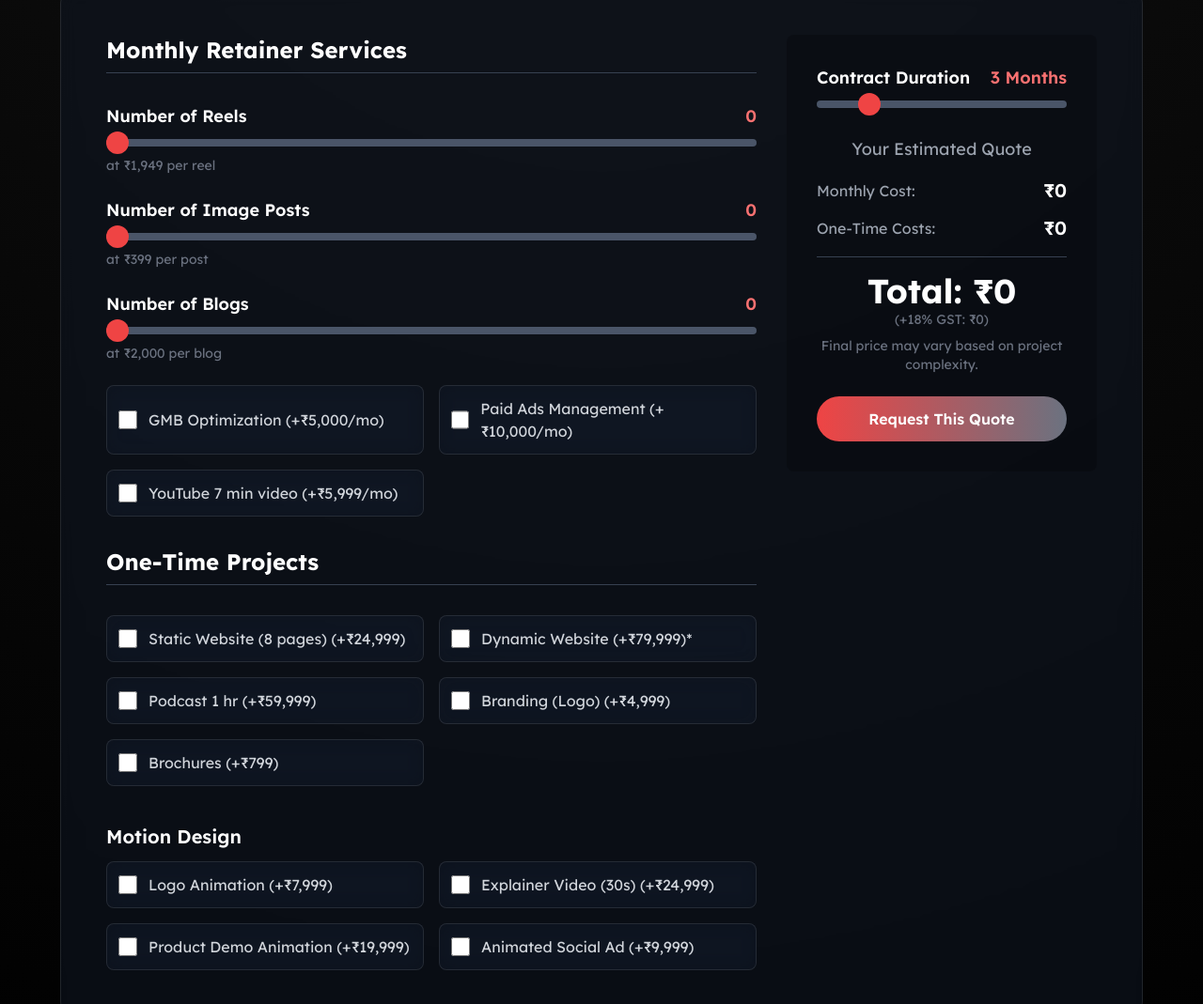
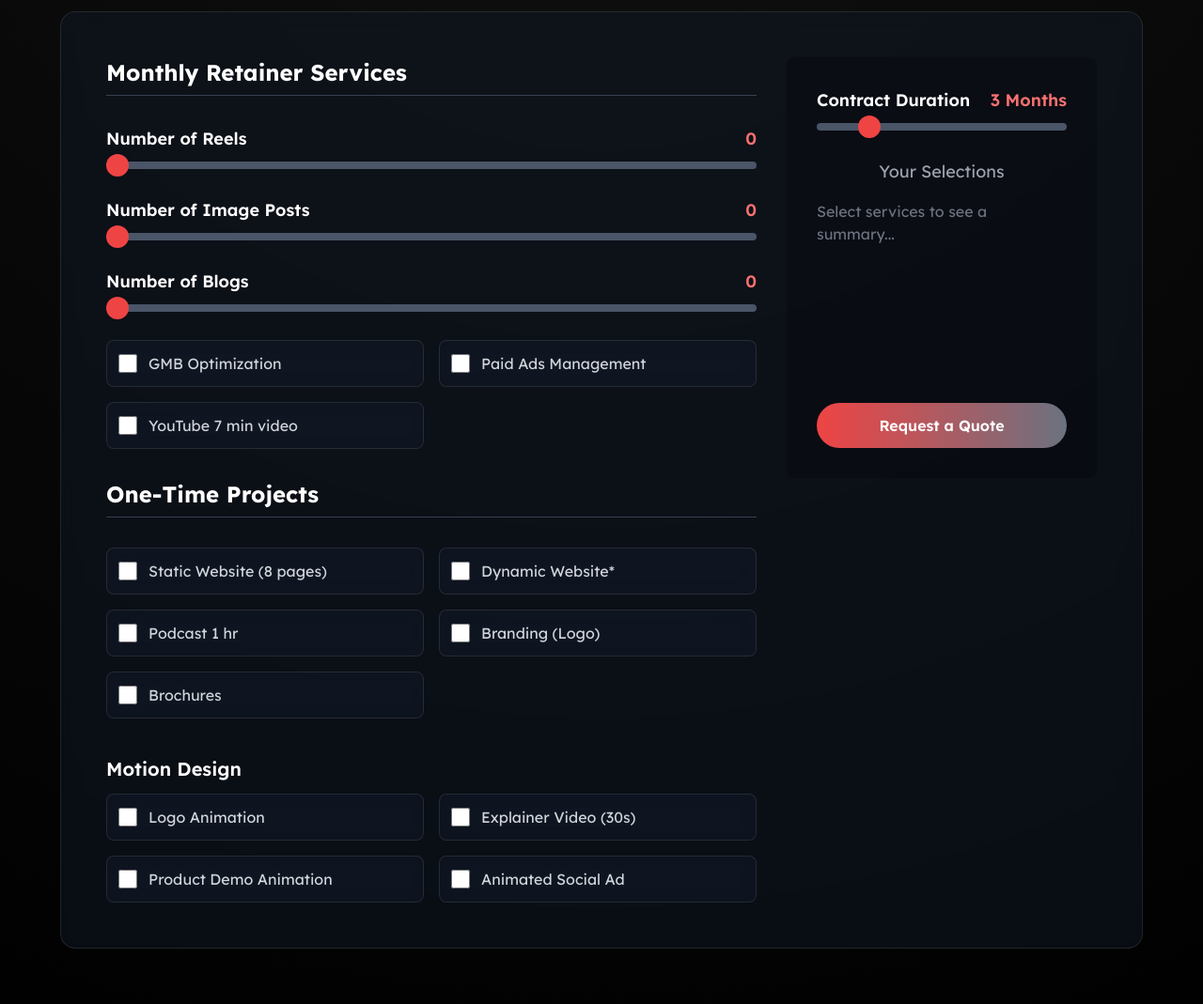
Before and after one commit to shoeib22/cliqhaus, a plain HTML site: page config.html in a window 1280 px wide. Shown: the part 410-1479 px from the top of the page at 94% size. Drawn offline with nearby package versions, Linux system fonts and the light colour scheme.

Commit message:
Update config.html

```diff
--- a/config.html
+++ b/config.html
@@ -122,7 +122,7 @@
             <div class="container mx-auto px-6">
                 <div class="text-center mb-16">
                     <h1 class="text-4xl font-bold text-white mb-3">Build Your Custom Plan</h1>
-                    <p class="text-gray-400 max-w-xl mx-auto">Select the services you need for your monthly retainer.</p>
+                    <p class="text-gray-400 max-w-xl mx-auto">Select the services you need and we'll get back to you with a custom quote.</p>
                 </div>
                 <div class="glass-card rounded-2xl p-8 md:p-12 max-w-6xl mx-auto">
                     <div class="grid grid-cols-1 lg:grid-cols-3 gap-8">
@@ -136,22 +136,19 @@
                                     <div>
                                         <label for="reel-count" class="flex justify-between items-center text-lg font-semibold text-white"><span>Number of Reels</span><span id="reel-count-display" class="text-red-400">0</span></label>
                                         <input type="range" id="reel-count" min="0" max="20" value="0" class="w-full mt-2">
-                                        <p class="text-sm text-gray-500 mt-1">at ₹1,949 per reel</p>
                                     </div>
                                     <div>
                                         <label for="post-count" class="flex justify-between items-center text-lg font-semibold text-white"><span>Number of Image Posts</span><span id="post-count-display" class="text-red-400">0</span></label>
                                         <input type="range" id="post-count" min="0" max="20" value="0" class="w-full mt-2">
-                                        <p class="text-sm text-gray-500 mt-1">at ₹399 per post</p>
                                     </div>
                                     <div>
                                         <label for="blog-count" class="flex justify-between items-center text-lg font-semibold text-white"><span>Number of Blogs</span><span id="blog-count-display" class="text-red-400">0</span></label>
                                         <input type="range" id="blog-count" min="0" max="10" value="0" class="w-full mt-2">
-                                         <p class="text-sm text-gray-500 mt-1">at ₹2,000 per blog</p>
                                     </div>
                                     <div class="grid grid-cols-1 sm:grid-cols-2 gap-4">
-                                        <label class="flex items-center glass-card p-3 rounded-lg"><input type="checkbox" data-cost="5000" data-name="GMB Optimization" class="form-checkbox h-5 w-5 mr-3 service-checkbox" data-type="monthly"><span class="text-gray-300">GMB Optimization (+₹5,000/mo)</span></label>
-                                        <label class="flex items-center glass-card p-3 rounded-lg"><input type="checkbox" data-cost="10000" data-name="Paid Ads Management" class="form-checkbox h-5 w-5 mr-3 service-checkbox" data-type="monthly"><span class="text-gray-300">Paid Ads Management (+₹10,000/mo)</span></label>
-                                        <label class="flex items-center glass-card p-3 rounded-lg"><input type="checkbox" data-cost="5999" data-name="YouTube 7 min video" class="form-checkbox h-5 w-5 mr-3 service-checkbox" data-type="monthly"><span class="text-gray-300">YouTube 7 min video (+₹5,999/mo)</span></label>
+                                        <label class="flex items-center glass-card p-3 rounded-lg"><input type="checkbox" data-name="GMB Optimization" class="form-checkbox h-5 w-5 mr-3 service-checkbox" data-type="monthly"><span class="text-gray-300">GMB Optimization</span></label>
+                                        <label class="flex items-center glass-card p-3 rounded-lg"><input type="checkbox" data-name="Paid Ads Management" class="form-checkbox h-5 w-5 mr-3 service-checkbox" data-type="monthly"><span class="text-gray-300">Paid Ads Management</span></label>
+                                        <label class="flex items-center glass-card p-3 rounded-lg"><input type="checkbox" data-name="YouTube 7 min video" class="form-checkbox h-5 w-5 mr-3 service-checkbox" data-type="monthly"><span class="text-gray-300">YouTube 7 min video</span></label>
                                     </div>
                                 </div>
                             </div>
@@ -161,20 +158,20 @@
                                 <h3 class="text-2xl font-bold text-white mb-4 border-b border-gray-700 pb-2">One-Time Projects</h3>
                                 <div class="space-y-6 pt-4">
                                     <div id="one-time-addons" class="grid grid-cols-1 sm:grid-cols-2 gap-4">
-                                        <label class="flex items-center glass-card p-3 rounded-lg"><input type="checkbox" data-cost="24999" data-name="Static Website (8 pages)" class="form-checkbox h-5 w-5 mr-3 service-checkbox" data-type="onetime"><span class="text-gray-300">Static Website (8 pages) (+₹24,999)</span></label>
-                                        <label class="flex items-center glass-card p-3 rounded-lg"><input type="checkbox" data-cost="79999" data-name="Dynamic Website" class="form-checkbox h-5 w-5 mr-3 service-checkbox" data-type="onetime"><span class="text-gray-300">Dynamic Website (+₹79,999)*</span></label>
-                                        <label class="flex items-center glass-card p-3 rounded-lg"><input type="checkbox" data-cost="59999" data-name="Podcast 1 hr" class="form-checkbox h-5 w-5 mr-3 service-checkbox" data-type="onetime"><span class="text-gray-300">Podcast 1 hr (+₹59,999)</span></label>
-                                        <label class="flex items-center glass-card p-3 rounded-lg"><input type="checkbox" data-cost="4999" data-name="Branding (Logo)" class="form-checkbox h-5 w-5 mr-3 service-checkbox" data-type="onetime"><span class="text-gray-300">Branding (Logo) (+₹4,999)</span></label>
-                                        <label class="flex items-center glass-card p-3 rounded-lg"><input type="checkbox" data-cost="799" data-name="Brochures" class="form-checkbox h-5 w-5 mr-3 service-checkbox" data-type="onetime"><span class="text-gray-300">Brochures (+₹799)</span></label>
+                                        <label class="flex items-center glass-card p-3 rounded-lg"><input type="checkbox" data-name="Static Website (8 pages)" class="form-checkbox h-5 w-5 mr-3 service-checkbox" data-type="onetime"><span class="text-gray-300">Static Website (8 pages)</span></label>
+                                        <label class="flex items-center glass-card p-3 rounded-lg"><input type="checkbox" data-name="Dynamic Website" class="form-checkbox h-5 w-5 mr-3 service-checkbox" data-type="onetime"><span class="text-gray-300">Dynamic Website*</span></label>
+                                        <label class="flex items-center glass-card p-3 rounded-lg"><input type="checkbox" data-name="Podcast 1 hr" class="form-checkbox h-5 w-5 mr-3 service-checkbox" data-type="onetime"><span class="text-gray-300">Podcast 1 hr</span></label>
+                                        <label class="flex items-center glass-card p-3 rounded-lg"><input type="checkbox" data-name="Branding (Logo)" class="form-checkbox h-5 w-5 mr-3 service-checkbox" data-type="onetime"><span class="text-gray-300">Branding (Logo)</span></label>
+                                        <label class="flex items-center glass-card p-3 rounded-lg"><input type="checkbox" data-name="Brochures" class="form-checkbox h-5 w-5 mr-3 service-checkbox" data-type="onetime"><span class="text-gray-300">Brochures</span></label>
                                     </div>
 
                                     <div class="pt-4">
                                         <h4 class="text-xl font-semibold text-white mb-3">Motion Design</h4>
                                         <div id="motion-design-addons" class="grid grid-cols-1 sm:grid-cols-2 gap-4">
-                                            <label class="flex items-center glass-card p-3 rounded-lg"><input type="checkbox" data-cost="7999" data-name="Logo Animation" class="form-checkbox h-5 w-5 mr-3 service-checkbox" data-type="onetime"><span class="text-gray-300">Logo Animation (+₹7,999)</span></label>
-                                            <label class="flex items-center glass-card p-3 rounded-lg"><input type="checkbox" data-cost="24999" data-name="Explainer Video (30s)" class="form-checkbox h-5 w-5 mr-3 service-checkbox" data-type="onetime"><span class="text-gray-300">Explainer Video (30s) (+₹24,999)</span></label>
-                                            <label class="flex items-center glass-card p-3 rounded-lg"><input type="checkbox" data-cost="19999" data-name="Product Demo Animation" class="form-checkbox h-5 w-5 mr-3 service-checkbox" data-type="onetime"><span class="text-gray-300">Product Demo Animation (+₹19,999)</span></label>
-                                            <label class="flex items-center glass-card p-3 rounded-lg"><input type="checkbox" data-cost="9999" data-name="Animated Social Ad" class="form-checkbox h-5 w-5 mr-3 service-checkbox" data-type="onetime"><span class="text-gray-300">Animated Social Ad (+₹9,999)</span></label>
+                                            <label class="flex items-center glass-card p-3 rounded-lg"><input type="checkbox" data-name="Logo Animation" class="form-checkbox h-5 w-5 mr-3 service-checkbox" data-type="onetime"><span class="text-gray-300">Logo Animation</span></label>
+                                            <label class="flex items-center glass-card p-3 rounded-lg"><input type="checkbox" data-name="Explainer Video (30s)" class="form-checkbox h-5 w-5 mr-3 service-checkbox" data-type="onetime"><span class="text-gray-300">Explainer Video (30s)</span></label>
+                                            <label class="flex items-center glass-card p-3 rounded-lg"><input type="checkbox" data-name="Product Demo Animation" class="form-checkbox h-5 w-5 mr-3 service-checkbox" data-type="onetime"><span class="text-gray-300">Product Demo Animation</span></label>
+                                            <label class="flex items-center glass-card p-3 rounded-lg"><input type="checkbox" data-name="Animated Social Ad" class="form-checkbox h-5 w-5 mr-3 service-checkbox" data-type="onetime"><span class="text-gray-300">Animated Social Ad</span></label>
                                         </div>
                                     </div>
                                 </div>
@@ -195,28 +192,14 @@
                                         <input type="range" id="duration-months" min="1" max="12" value="3" class="w-full mt-2">
                                     </div>
 
-                                    <p class="text-gray-400 text-lg">Your Estimated Quote</p>
+                                    <p class="text-gray-400 text-lg mb-4">Your Selections</p>
 
-                                    <div class="my-4 space-y-3 text-left">
-                                        <div class="flex justify-between items-center">
-                                            <span class="text-gray-400">Monthly Cost:</span>
-                                            <span id="monthly-price-display" class="text-xl font-semibold text-white">₹0</span>
-                                        </div>
-                                        <div class="flex justify-between items-center">
-                                            <span class="text-gray-400">One-Time Costs:</span>
-                                            <span id="one-time-costs-display" class="text-xl font-semibold text-white">₹0</span>
-                                        </div>
+                                    <div id="selection-summary" class="text-left text-gray-300 space-y-2 mb-6 h-48 overflow-y-auto">
+                                        <p class="text-gray-500">Select services to see a summary...</p>
                                     </div>
 
-                                    <hr class="border-gray-700 my-4">
-
-                                    <p id="total-contract-value" class="text-4xl text-white mt-2 font-bold">Total: ₹0</p>
-                                    <p id="gst-info" class="text-sm text-gray-500">(+18% GST)</p>
-
-                                    <p class="text-sm text-gray-500 mb-6 mt-2">Final price may vary based on project complexity.</p>
-
                                     <button id="request-quote-btn" class="w-full bg-gradient-to-r from-red-500 to-gray-500 hover:from-red-600 hover:to-gray-600 text-white font-semibold py-3 px-6 rounded-full transition duration-300 transform hover:scale-105">
-                                        Request This Quote
+                                        Request a Quote
                                     </button>
                                 </div>
                             </div>
@@ -252,107 +235,98 @@
         const durationSlider = document.getElementById('duration-months');
         const durationDisplay = document.getElementById('duration-display');
         const allCheckboxes = document.querySelectorAll('.service-checkbox');
-
-        const monthlyPriceDisplay = document.getElementById('monthly-price-display');
-        const oneTimeCostsDisplay = document.getElementById('one-time-costs-display');
-        const totalContractValueDisplay = document.getElementById('total-contract-value');
-        const gstInfoDisplay = document.getElementById('gst-info');
-
+        const selectionSummaryDisplay = document.getElementById('selection-summary');
         const requestQuoteBtn = document.getElementById('request-quote-btn');
 
-        const REEL_PRICE = 1949;
-        const POST_PRICE = 399;
-        const BLOG_PRICE = 2000;
-        const GST_RATE = 0.18;
-
-        function calculatePrice() {
-            let oneTimeCost = 0;
-            let monthlyCost = 0;
+        function updateSummary() {
             let oneTimeSummary = [];
             let monthlySummary = [];
 
             // Sliders for monthly costs
             const reelCount = parseInt(reelCountSlider.value);
-            monthlyCost += reelCount * REEL_PRICE;
             reelCountDisplay.textContent = reelCount;
+            if (reelCount > 0) monthlySummary.push(`${reelCount} Reels per Month`);
 
             const postCount = parseInt(postCountSlider.value);
-            monthlyCost += postCount * POST_PRICE;
             postCountDisplay.textContent = postCount;
+            if (postCount > 0) monthlySummary.push(`${postCount} Image Posts per Month`);
 
             const blogCount = parseInt(blogCountSlider.value);
-            monthlyCost += blogCount * BLOG_PRICE;
             blogCountDisplay.textContent = blogCount;
-
+            if (blogCount > 0) monthlySummary.push(`${blogCount} Blogs per Month`);
 
             // Checkboxes for both types
             allCheckboxes.forEach(addon => {
                 if (addon.checked) {
-                    const cost = parseInt(addon.dataset.cost);
                     if (addon.dataset.type === 'monthly') {
-                        monthlyCost += cost;
                         monthlySummary.push(addon.dataset.name);
                     } else if (addon.dataset.type === 'onetime') {
-                        oneTimeCost += cost;
                         oneTimeSummary.push(addon.dataset.name);
                     }
                 }
             });
 
             const duration = parseInt(durationSlider.value);
-            const totalMonthlyValue = monthlyCost * duration;
-
-            const totalValueBeforeGst = totalMonthlyValue + oneTimeCost;
-            const gstAmount = totalValueBeforeGst * GST_RATE;
-            const finalTotal = totalValueBeforeGst + gstAmount;
+            durationDisplay.textContent = `${duration} Month${duration > 1 ? 's' : ''}`;
 
             // Update UI
-            durationDisplay.textContent = `${duration} Month${duration > 1 ? 's' : ''}`;
-
-            monthlyPriceDisplay.textContent = `₹${monthlyCost.toLocaleString('en-IN')}`;
-            oneTimeCostsDisplay.textContent = `₹${oneTimeCost.toLocaleString('en-IN')}`;
-            totalContractValueDisplay.textContent = `Total: ₹${Math.round(finalTotal).toLocaleString('en-IN')}`;
-            gstInfoDisplay.textContent = `(+18% GST: ₹${Math.round(gstAmount).toLocaleString('en-IN')})`;
-
+            selectionSummaryDisplay.innerHTML = '';
+            if (monthlySummary.length === 0 && oneTimeSummary.length === 0) {
+                selectionSummaryDisplay.innerHTML = '<p class="text-gray-500">Select services to see a summary...</p>';
+            } else {
+                if (monthlySummary.length > 0) {
+                    selectionSummaryDisplay.innerHTML += '<h4 class="font-bold text-red-400">Monthly Services:</h4>';
+                    const monthlyList = document.createElement('ul');
+                    monthlyList.className = 'list-disc list-inside mb-4';
+                    monthlySummary.forEach(item => {
+                        const li = document.createElement('li');
+                        li.textContent = item;
+                        monthlyList.appendChild(li);
+                    });
+                    selectionSummaryDisplay.appendChild(monthlyList);
+                }
+                if (oneTimeSummary.length > 0) {
+                    selectionSummaryDisplay.innerHTML += '<h4 class="font-bold text-red-400">One-Time Projects:</h4>';
+                    const oneTimeList = document.createElement('ul');
+                    oneTimeList.className = 'list-disc list-inside';
+                    oneTimeSummary.forEach(item => {
+                        const li = document.createElement('li');
+                        li.textContent = item;
+                        oneTimeList.appendChild(li);
+                    });
+                    selectionSummaryDisplay.appendChild(oneTimeList);
+                }
+            }
 
             return {
-                reelCount,
-                postCount,
-                blogCount,
                 monthlySummary,
                 oneTimeSummary,
-                duration,
-                monthlyCost,
-                oneTimeCost,
-                gstAmount,
-                finalTotal
+                duration
             };
         }
 
         // Add event listeners
-        reelCountSlider.addEventListener('input', calculatePrice);
-        postCountSlider.addEventListener('input', calculatePrice);
-        blogCountSlider.addEventListener('input', calculatePrice);
-        durationSlider.addEventListener('input', calculatePrice);
-        allCheckboxes.forEach(addon => addon.addEventListener('change', calculatePrice));
+        reelCountSlider.addEventListener('input', updateSummary);
+        postCountSlider.addEventListener('input', updateSummary);
+        blogCountSlider.addEventListener('input', updateSummary);
+        durationSlider.addEventListener('input', updateSummary);
+        allCheckboxes.forEach(addon => addon.addEventListener('change', updateSummary));
 
         requestQuoteBtn.addEventListener('click', () => {
-            const config = calculatePrice();
-            if (config.monthlyCost === 0 && config.oneTimeCost === 0) {
+            const config = updateSummary();
+            if (config.monthlySummary.length === 0 && config.oneTimeSummary.length === 0) {
                 alert('Please select at least one service to request a quote.');
                 return;
             }
 
             const phoneNumber = "917416201973";
+            let summary = `Hi CliqHaus! I'm interested in a custom plan for the following services:\n\n`;
 
-            let summary = `Hi CliqHaus! I've built a custom plan and would like a quote for the following:\n\n`;
-
-            summary += `*Monthly Services:*\n`;
-            if (config.reelCount > 0) summary += `- Reels per Month: ${config.reelCount}\n`;
-            if (config.postCount > 0) summary += `- Image Posts per Month: ${config.postCount}\n`;
-            if (config.blogCount > 0) summary += `- Blogs per Month: ${config.blogCount}\n`;
-            config.monthlySummary.forEach(name => summary += `- ${name}\n`);
-            summary += `\n`;
+            if (config.monthlySummary.length > 0) {
+                summary += `*Monthly Services:*\n`;
+                config.monthlySummary.forEach(name => summary += `- ${name}\n`);
+                summary += `\n`;
+            }
 
             if (config.oneTimeSummary.length > 0) {
                 summary += `*One-Time Projects:*\n`;
@@ -360,25 +334,16 @@
                 summary += `\n`;
             }
 
-            summary += `*Contract Duration:* ${config.duration} Month${config.duration > 1 ? 's' : ''}\n\n`;
-            summary += `*Quote Summary:*\n`;
-            summary += `- Total Monthly Cost: ₹${config.monthlyCost.toLocaleString('en-IN')}\n`;
-            summary += `- Total One-Time Costs: ₹${config.oneTimeCost.toLocaleString('en-IN')}\n`;
-            const subtotal = (config.monthlyCost * config.duration) + config.oneTimeCost;
-            summary += `- Subtotal: ₹${subtotal.toLocaleString('en-IN')}\n`;
-            summary += `- GST (18%): ₹${Math.round(config.gstAmount).toLocaleString('en-IN')}\n`;
-            summary += `*- Grand Total (incl. GST): ₹${Math.round(config.finalTotal).toLocaleString('en-IN')}*\n\n`;
-
-            summary += `Please let me know the next steps!`;
+            summary += `*Intended Contract Duration:* ${config.duration} Month${config.duration > 1 ? 's' : ''}\n\n`;
+            summary += `Please provide me with a custom quote for this package.`;
 
             const encodedMessage = encodeURIComponent(summary);
             const whatsappUrl = `https://wa.me/${phoneNumber}?text=${encodedMessage}`;
-
             window.open(whatsappUrl, '_blank');
         });
 
-        // Initialize price on page load
-        window.addEventListener('DOMContentLoaded', calculatePrice);
+        // Initialize summary on page load
+        window.addEventListener('DOMContentLoaded', updateSummary);
     </script>
 </body>
 </html>
```
